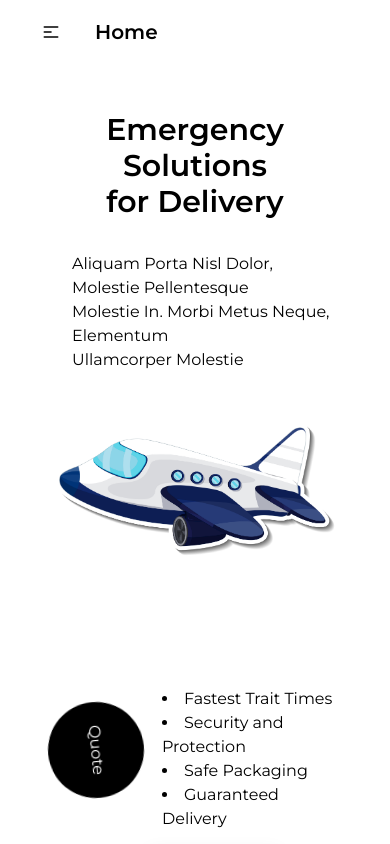
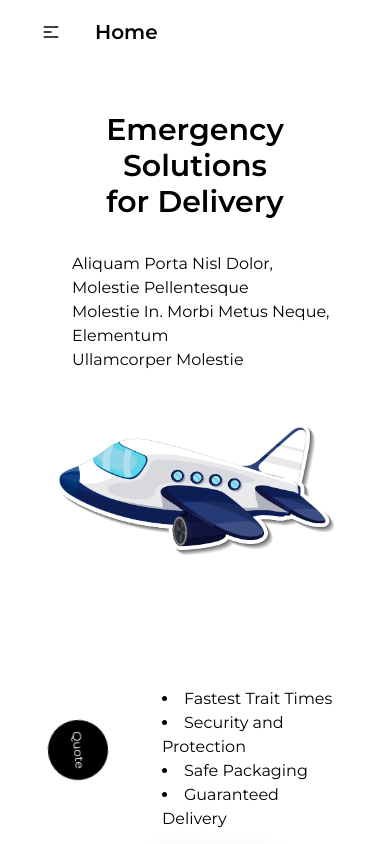
Before and after one commit to SEAWAVEIT/updatedDemoWork, a React (Vite) app: page /contact in a window 390 px wide. Shown: the top 844 px of the page. Built offline with nearby package versions, Linux system fonts and the light colour scheme.

Commit message:
changes in contact section new button css

```diff
--- a/src/components/Pages/Contact.jsx
+++ b/src/components/Pages/Contact.jsx
@@ -79,9 +79,9 @@ function Contact() {
 						<div className=" flex-1 md:flex items-center order-2 justify-center">
 							<div
 								ref={circleRef}
-								className="md:h-[120px] md:w-[120px] h-[60px] w-[60px]  -rotate-45 rounded-full bg-black text-white md:p-4 p-12 flex justify-center items-center"
+								className="md:h-[120px] md:w-[120px] h-[60px] w-[60px]  -rotate-45 rounded-full bg-black text-white md:p-4   flex justify-center items-center"
 							>
-								<p>Quote</p>
+								<p className="md:text-2xl text-[12px]">Quote</p>
 							</div>
 						</div>
 						<div class="flex-1 flex flex-col gap-4 pt-20 align-bottom order-3">
```
